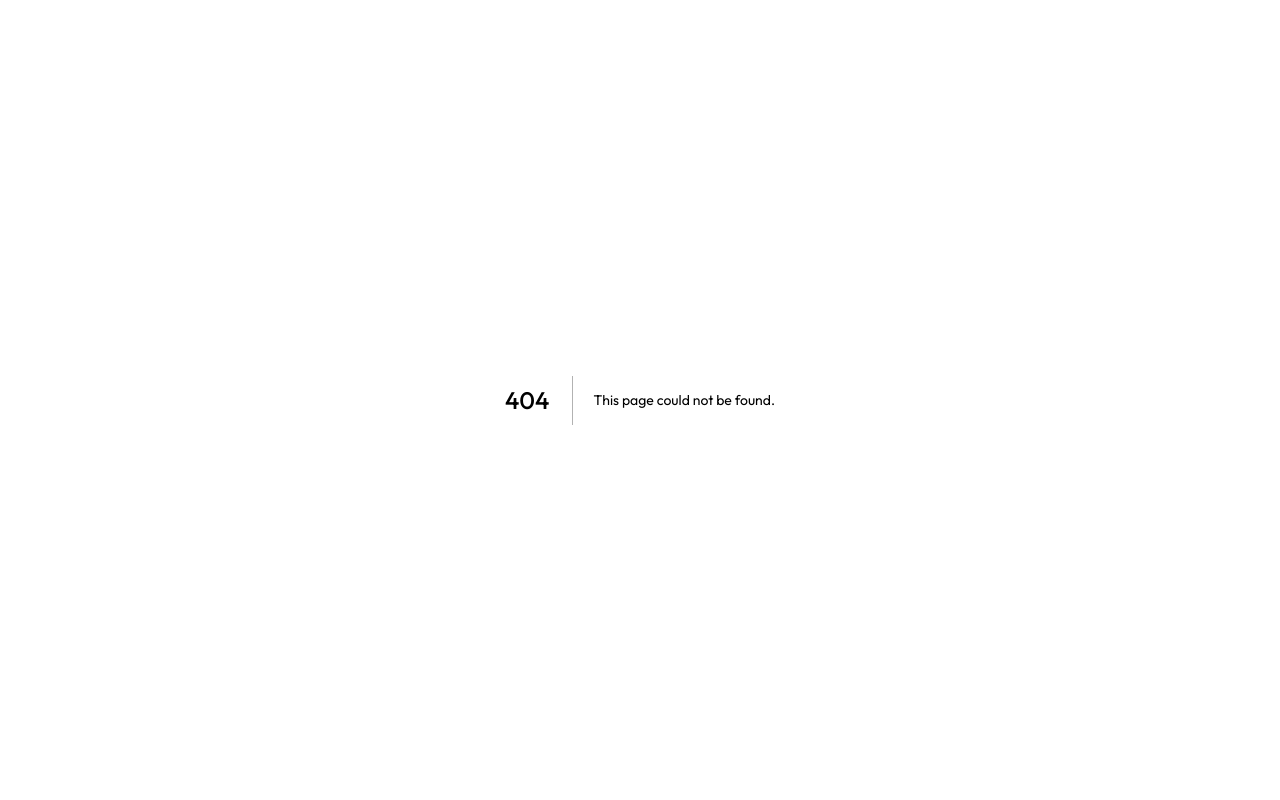
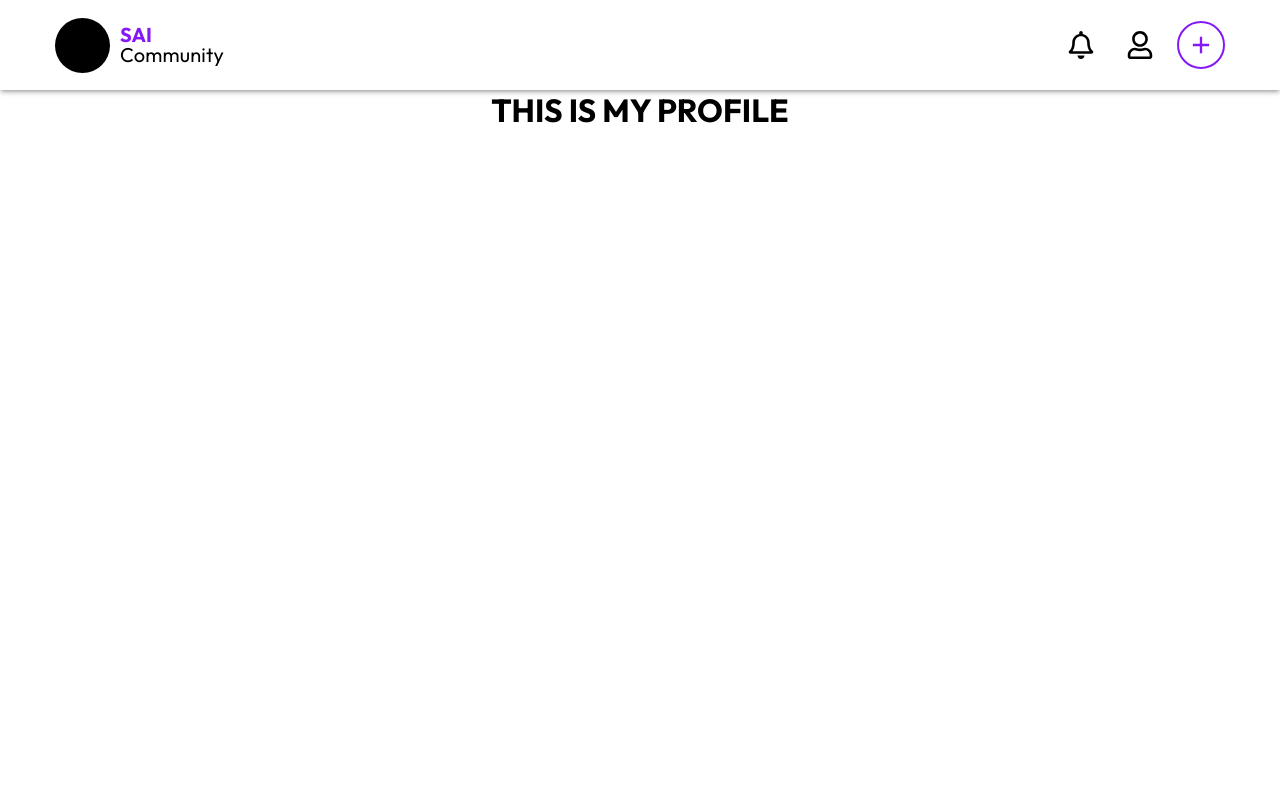
Before and after one commit to dream-lab-group/sae-community, a Next.js app: page /messages/1 in a window 1280 px wide. Before the commit this address had no page. Shown: the top 800 px of the page. Built offline with nearby package versions, Linux system fonts and the light colour scheme; what @directus/sdk would draw is missing.

Commit message:
forced to use Outfit as font

```diff
--- a/common/components/navigation-elements/custom-navbar.tsx
+++ b/common/components/navigation-elements/custom-navbar.tsx
@@ -102,8 +102,8 @@ export const CustomNavbar = ({ menuOpen, setMenuOpen }: AppBarHeaderProps) => {
           }}
           onClick={async () => {
             await directus.auth.logout().then(() => {
+              router.push('/signin');
               window.location.reload();
-              router.push('/signin');
             });
           }}
         >
--- a/pages/index.tsx
+++ b/pages/index.tsx
@@ -26,7 +26,7 @@ declare module '@mui/material/styles' {
   }
 }
 
-const appTheme = createTheme({
+export const appTheme = createTheme({
   typography: {
     fontFamily: `'Outfit', sans-serif`,
     fontWeightLight: 300,
--- /dev/null
+++ b/pages/messages/[id].tsx
@@ -0,0 +1,16 @@
+import Layout from '../../common/components/layout';
+
+const MyMessages = () => {
+  return (
+    <>
+      <h1>THIS IS MY PROFILE</h1>
+    </>
+  );
+};
+
+MyMessages.getLayout = function getLayout(page: typeof MyMessages) {
+  // @ts-expect-error: Todo
+  return <Layout>{page}</Layout>;
+};
+
+export default MyMessages;
--- a/styles/globals.css
+++ b/styles/globals.css
@@ -37,7 +37,7 @@ h3,
 h4,
 h5,
 h6 {
-  font-family: 'Outfit', sans-serif;
+  font-family: 'Outfit', sans-serif !important;
 }
 
 .main-container {
--- a/styles/globals.scss
+++ b/styles/globals.scss
@@ -35,7 +35,7 @@ h3,
 h4,
 h5,
 h6 {
-  font-family: 'Outfit', sans-serif;
+  font-family: 'Outfit', sans-serif !important;
 }
 
 .main-container {
```
Also changed, not shown: pages/profile/[id].tsx (renamed from pages/profile/index.tsx), 1 other file (tests, documents, lock files or other folders).
